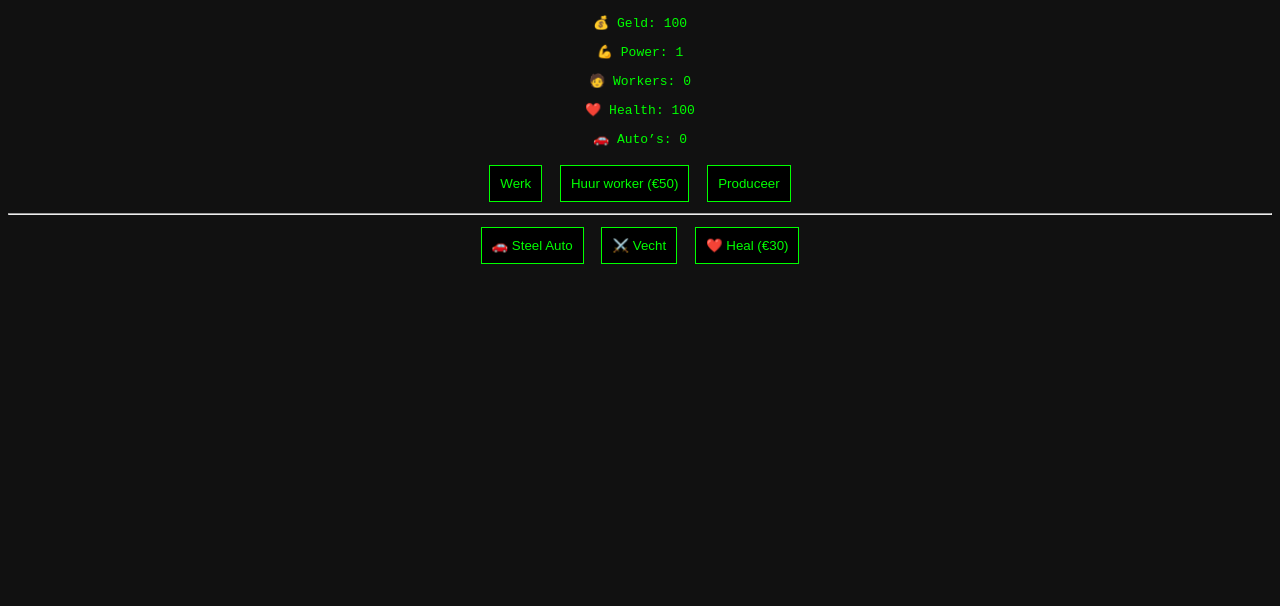
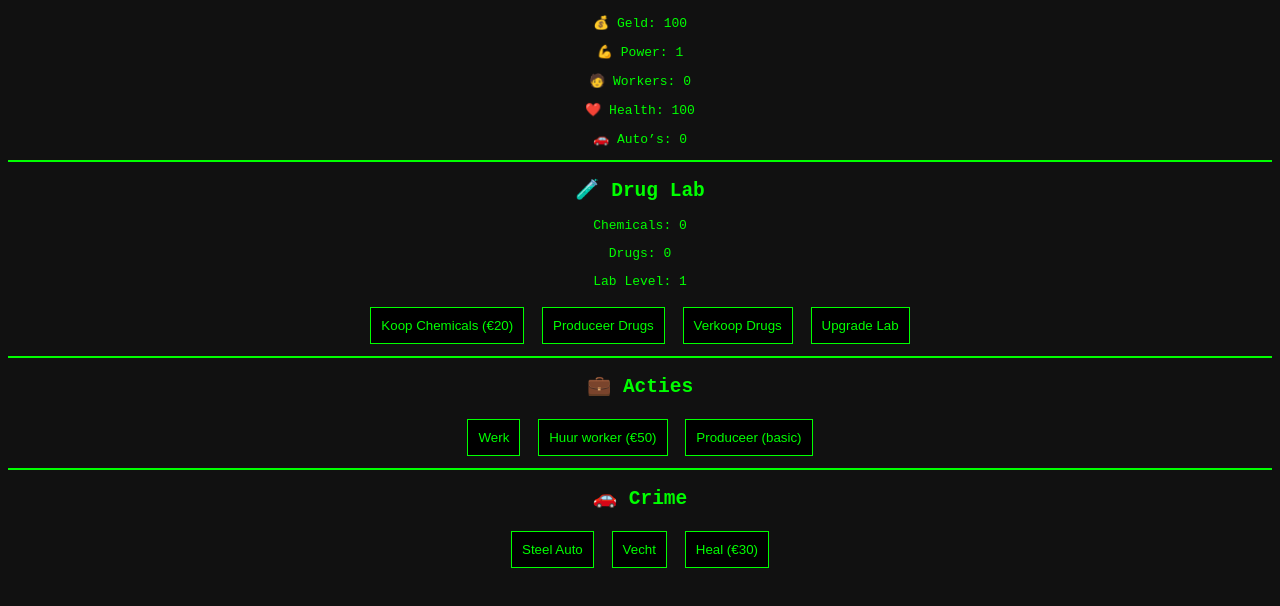
Before and after one commit to gameforming/tests, a plain HTML site: page index.html in a window 1280 px wide. Shown: the part 52-658 px from the top of the page. Drawn offline with Linux system fonts and the light colour scheme.

Commit message:
Rename title and update game features

```diff
--- a/index.html
+++ b/index.html
@@ -2,7 +2,8 @@
 <html lang="nl">
 <head>
 <meta charset="UTF-8">
-<title>Mafia Game</title>
+<title>Mafia Simulator</title>
+
 <style>
 body {
   background: #111;
@@ -10,6 +11,7 @@ body {
   font-family: monospace;
   text-align: center;
 }
+
 button {
   padding: 10px;
   margin: 5px;
@@ -18,8 +20,13 @@ button {
   border: 1px solid #0f0;
   cursor: pointer;
 }
+
+hr {
+  border: 1px solid #0f0;
+}
 </style>
 </head>
+
 <body>
 
 <h1>🕶️ Mafia Simulator</h1>
@@ -30,32 +37,62 @@ button {
 <p>❤️ Health: <span id="health">100</span></p>
 <p>🚗 Auto’s: <span id="cars">0</span></p>
 
-<button onclick="werk()">Werk</button>
-<button onclick="huur()">Huur worker (€50)</button>
-<button onclick="maakProduct()">Produceer</button>
+<hr>
+
+<h2>🧪 Drug Lab</h2>
+<p>Chemicals: <span id="chemicals">0</span></p>
+<p>Drugs: <span id="drugs">0</span></p>
+<p>Lab Level: <span id="labLevel">1</span></p>
+
+<button onclick="koopChemicals()">Koop Chemicals (€20)</button>
+<button onclick="produceerDrugs()">Produceer Drugs</button>
+<button onclick="verkoopDrugs()">Verkoop Drugs</button>
+<button onclick="upgradeLab()">Upgrade Lab</button>
 
 <hr>
 
-<button onclick="steelAuto()">🚗 Steel Auto</button>
-<button onclick="vecht()">⚔️ Vecht</button>
-<button onclick="heal()">❤️ Heal (€30)</button>
+<h2>💼 Acties</h2>
+
+<button onclick="werk()">Werk</button>
+<button onclick="huur()">Huur worker (€50)</button>
+<button onclick="maakProduct()">Produceer (basic)</button>
+
+<hr>
+
+<h2>🚗 Crime</h2>
+
+<button onclick="steelAuto()">Steel Auto</button>
+<button onclick="vecht()">Vecht</button>
+<button onclick="heal()">Heal (€30)</button>
 
 <script>
+
+// BASIS
 let money = 100;
 let power = 1;
 let workers = 0;
 let health = 100;
 let cars = 0;
 
+// DRUGS
+let chemicals = 0;
+let drugs = 0;
+let labLevel = 1;
+
+// UPDATE UI
 function update() {
   document.getElementById("money").innerText = money;
   document.getElementById("power").innerText = power;
   document.getElementById("workers").innerText = workers;
   document.getElementById("health").innerText = health;
   document.getElementById("cars").innerText = cars;
+
+  document.getElementById("chemicals").innerText = chemicals;
+  document.getElementById("drugs").innerText = drugs;
+  document.getElementById("labLevel").innerText = labLevel;
 }
 
-// BASIS
+// BASIS ACTIES
 function werk() {
   money += power;
   update();
@@ -93,6 +130,7 @@ function steelAuto() {
     alert("Mislukt! Politie zag je 👮");
   }
 
+  checkDood();
   update();
 }
 
@@ -128,25 +166,79 @@ function heal() {
 // ☠️ DOOD
 function checkDood() {
   if (health <= 0) {
-    alert("Je bent dood 💀 Game reset!");
+    alert("Je bent dood 💀 Reset!");
     money = 100;
     power = 1;
     workers = 0;
     health = 100;
     cars = 0;
+    chemicals = 0;
+    drugs = 0;
+    labLevel = 1;
   }
 }
 
-// AUTO INCOME
+// 🧪 DRUGS SYSTEM
+function koopChemicals() {
+  if (money >= 20) {
+    money -= 20;
+    chemicals++;
+    update();
+  }
+}
+
+function produceerDrugs() {
+  if (chemicals >= 2) {
+    chemicals -= 2;
+
+    let tijd = 3000 / labLevel;
+
+    setTimeout(() => {
+      let output = labLevel;
+      drugs += output;
+      alert("Productie klaar! +" + output);
+      update();
+    }, tijd);
+
+  } else {
+    alert("Niet genoeg chemicals!");
+  }
+}
+
+function verkoopDrugs() {
+  if (drugs > 0) {
+    let prijs = 50 + Math.floor(Math.random() * 50);
+    let winst = drugs * prijs;
+    money += winst;
+    drugs = 0;
+
+    alert("Verkocht voor €" + winst);
+    update();
+  }
+}
+
+function upgradeLab() {
+  let cost = 200 * labLevel;
+
+  if (money >= cost) {
+    money -= cost;
+    labLevel++;
+    alert("Lab upgraded!");
+    update();
+  }
+}
+
+// PASSIVE INCOME
 setInterval(() => {
   money += workers;
   update();
 }, 3000);
 
-// SAVE
+// SAVE SYSTEM
 function save() {
   localStorage.setItem("mafiaSave", JSON.stringify({
-    money, power, workers, health, cars
+    money, power, workers, health, cars,
+    chemicals, drugs, labLevel
   }));
 }
 
@@ -158,6 +250,9 @@ function load() {
     workers = data.workers;
     health = data.health;
     cars = data.cars;
+    chemicals = data.chemicals;
+    drugs = data.drugs;
+    labLevel = data.labLevel;
   }
 }
 
@@ -165,6 +260,7 @@ setInterval(save, 5000);
 
 load();
 update();
+
 </script>
 
 </body>
```
